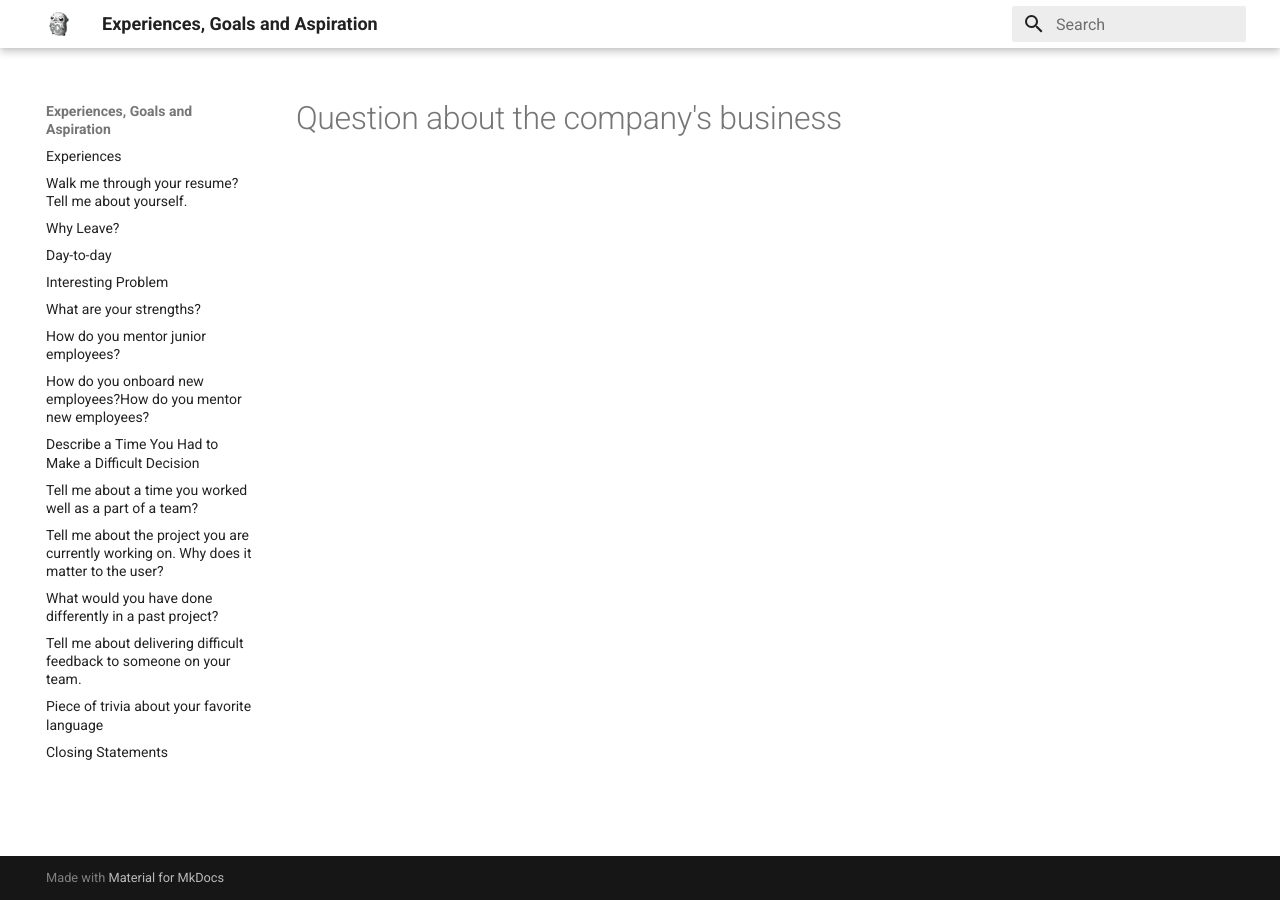
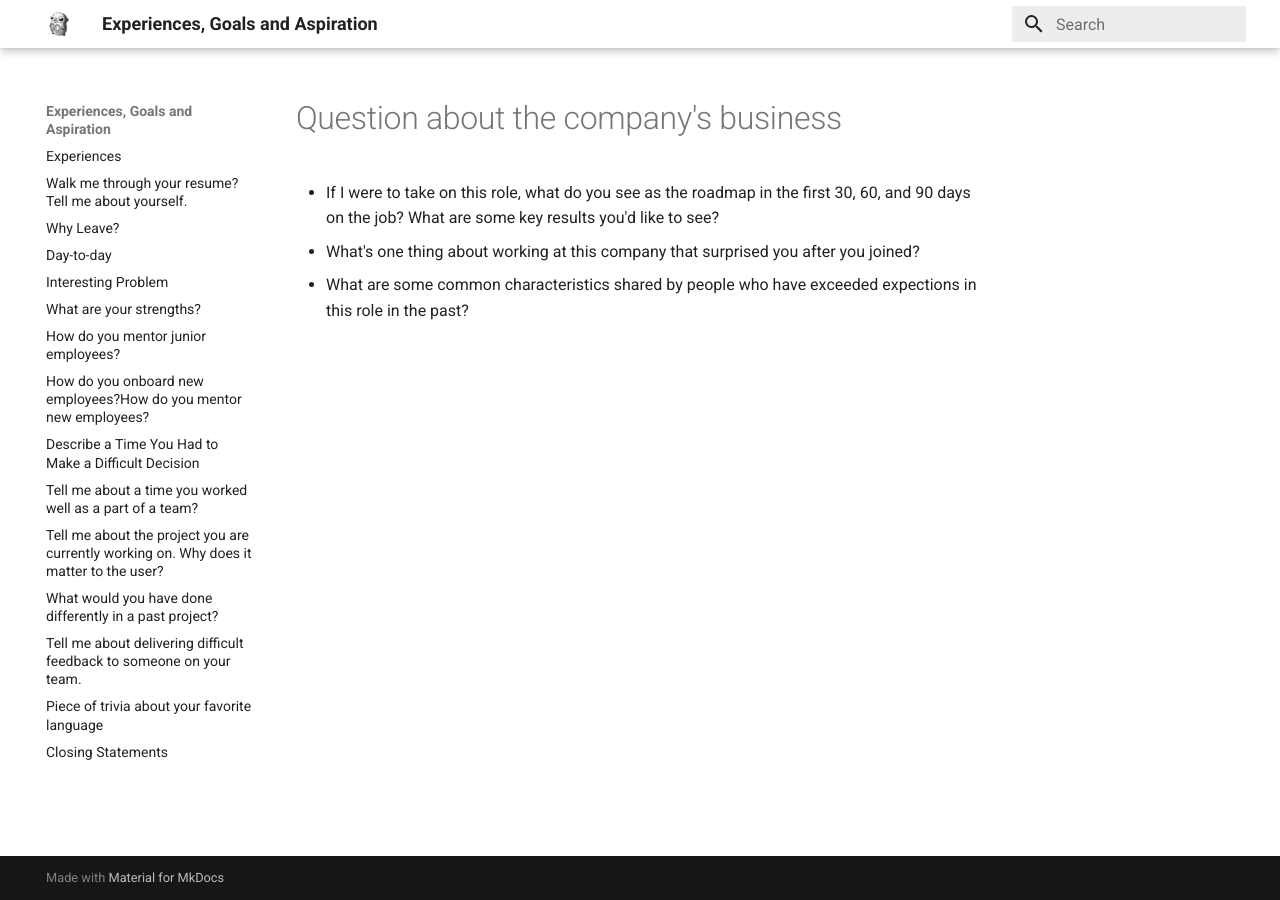
Before and after one commit to stashedUp/experiences, an MkDocs documentation site: the page built from docs/Questions.md, in a window 1280 px wide. Built offline with MkDocs 1.6.1 and Material for MkDocs 9.7.7, drawn with Linux system fonts in a browser that asks for light colours.

Commit message:
Update Questions.md

```diff
--- a/docs/Questions.md
+++ b/docs/Questions.md
@@ -1 +1,5 @@
 # Question about the company's business
+
+- If I were to take on this role, what do you see as the roadmap in the first 30, 60, and 90 days on the job? What are some key results you'd like to see?
+- What's one thing about working at this company that surprised you after you joined?
+- What are some common characteristics shared by people who have exceeded expections in this role in the past?
```
